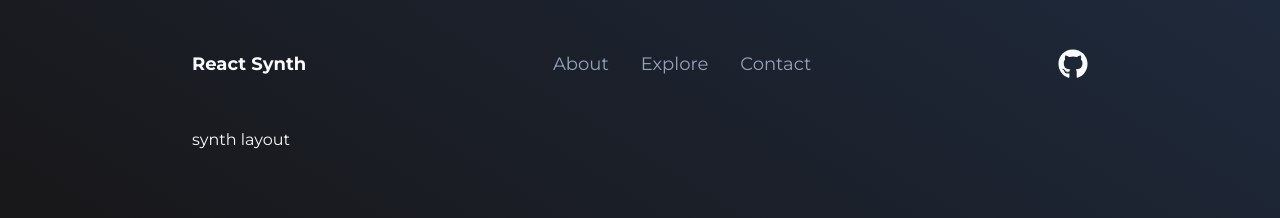
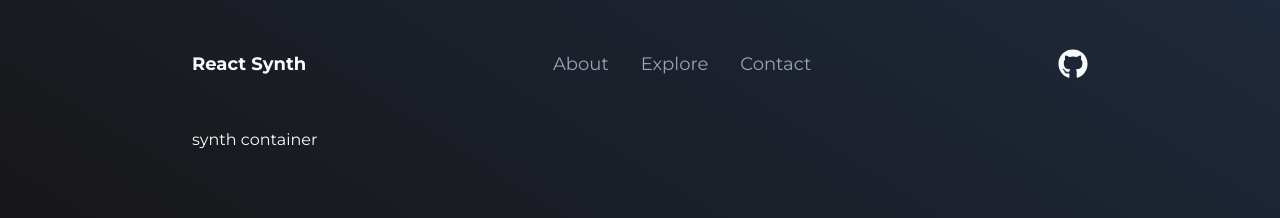
Before and after one commit to vybukhivka/react-synth, a React (Vite) app: page /synth in a window 1280 px wide. Shown: the top 218 px of the page. Built offline with nearby package versions, Linux system fonts and the light colour scheme.

Commit message:
router: updated synth routes

```diff
--- a/src/components/synth/SynthContainer.tsx
+++ b/src/components/synth/SynthContainer.tsx
@@ -1,4 +1,4 @@
-function SynthContainer() {
+function SynthContainer({}) {
   return <div>synth container</div>;
 }
 
--- a/src/layouts/SynthLayout.tsx
+++ b/src/layouts/SynthLayout.tsx
@@ -1,13 +1,15 @@
 import { Outlet } from 'react-router-dom';
 import NavBar from '../components/NavBar';
+import SynthContainer from '../components/synth/SynthContainer';
 
 function SynthLayout() {
   return (
     <>
       <NavBar />
       <main>
-        <h2>synth layout</h2>
-        <Outlet />
+        <SynthContainer>
+          <Outlet />
+        </SynthContainer>
       </main>
     </>
   );
```
Also changed, not shown: src/router/synthRoutes.tsx (+3 -10 lines).
